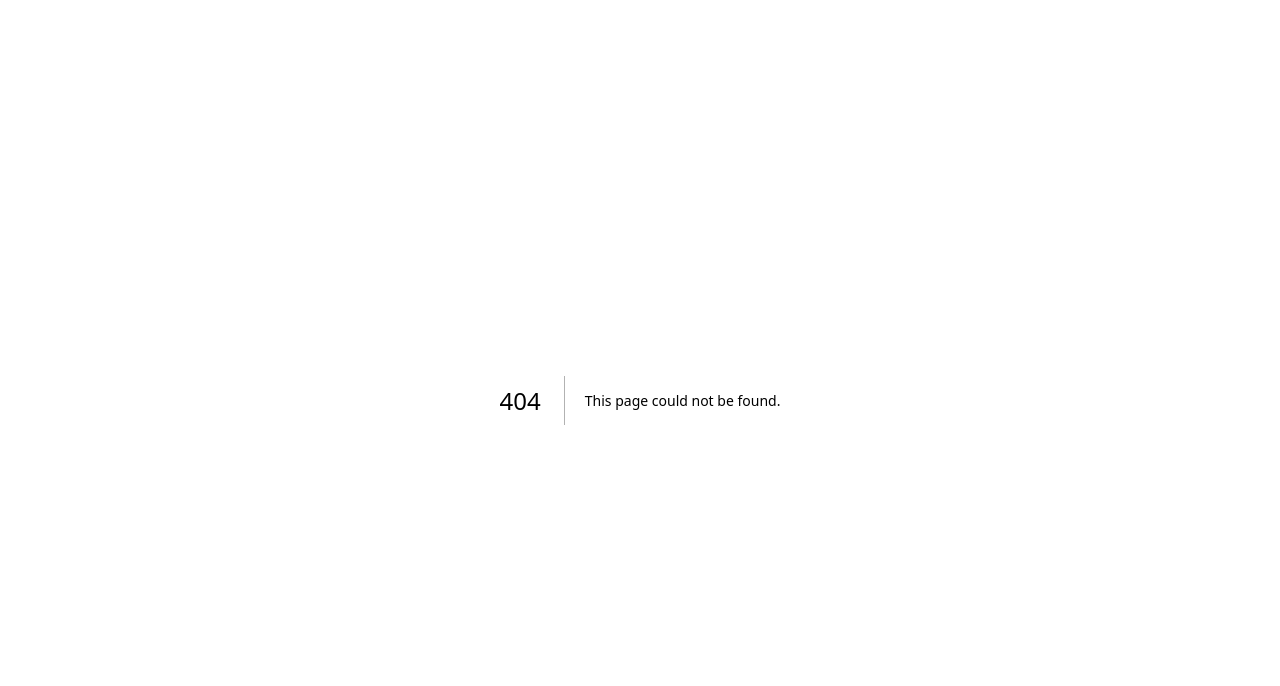
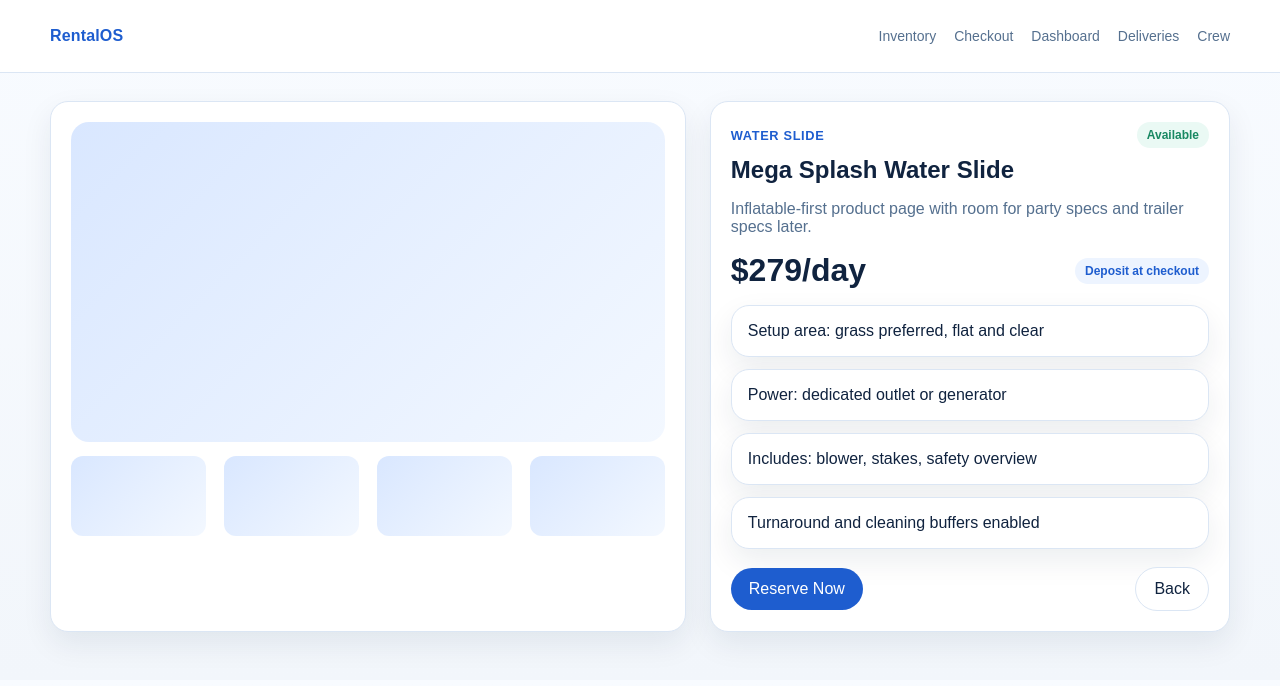
Before and after one commit to kkoly10/rental-software, a Next.js app: page /inventory/mega-splash-water-slide in a window 1280 px wide. Before the commit this address had no page. Shown: the top 686 px of the page. Built offline with nearby package versions, Linux system fonts and the light colour scheme.

Commit message:
Add product detail page scaffold

```diff
--- /dev/null
+++ b/app/inventory/[slug]/page.tsx
@@ -0,0 +1,46 @@
+import Link from "next/link";
+import { PublicHeader } from "@/components/layout/public-header";
+import { StatusBadge } from "@/components/ui/status-badge";
+
+export default function ProductDetailPage() {
+  return (
+    <>
+      <PublicHeader />
+      <main className="page">
+        <div className="container two-col">
+          <section className="panel">
+            <div className="product-media" style={{ height: 320, borderRadius: 18 }} />
+            <div className="grid" style={{ gridTemplateColumns: "repeat(4, 1fr)", marginTop: 14 }}>
+              <div className="product-media" style={{ height: 80, borderRadius: 12 }} />
+              <div className="product-media" style={{ height: 80, borderRadius: 12 }} />
+              <div className="product-media" style={{ height: 80, borderRadius: 12 }} />
+              <div className="product-media" style={{ height: 80, borderRadius: 12 }} />
+            </div>
+          </section>
+          <aside className="panel">
+            <div className="price-row" style={{ marginTop: 0 }}>
+              <div className="kicker">Water slide</div>
+              <StatusBadge label="Available" tone="success" />
+            </div>
+            <h1 style={{ margin: "8px 0 6px" }}>Mega Splash Water Slide</h1>
+            <p className="muted">Inflatable-first product page with room for party specs and trailer specs later.</p>
+            <div className="price-row">
+              <strong style={{ fontSize: "2rem" }}>$279/day</strong>
+              <span className="badge">Deposit at checkout</span>
+            </div>
+            <div className="list" style={{ marginTop: 16 }}>
+              <div className="order-card">Setup area: grass preferred, flat and clear</div>
+              <div className="order-card">Power: dedicated outlet or generator</div>
+              <div className="order-card">Includes: blower, stakes, safety overview</div>
+              <div className="order-card">Turnaround and cleaning buffers enabled</div>
+            </div>
+            <div className="price-row" style={{ marginTop: 18 }}>
+              <Link href="/checkout" className="primary-btn">Reserve Now</Link>
+              <Link href="/inventory" className="secondary-btn">Back</Link>
+            </div>
+          </aside>
+        </div>
+      </main>
+    </>
+  );
+}
```
